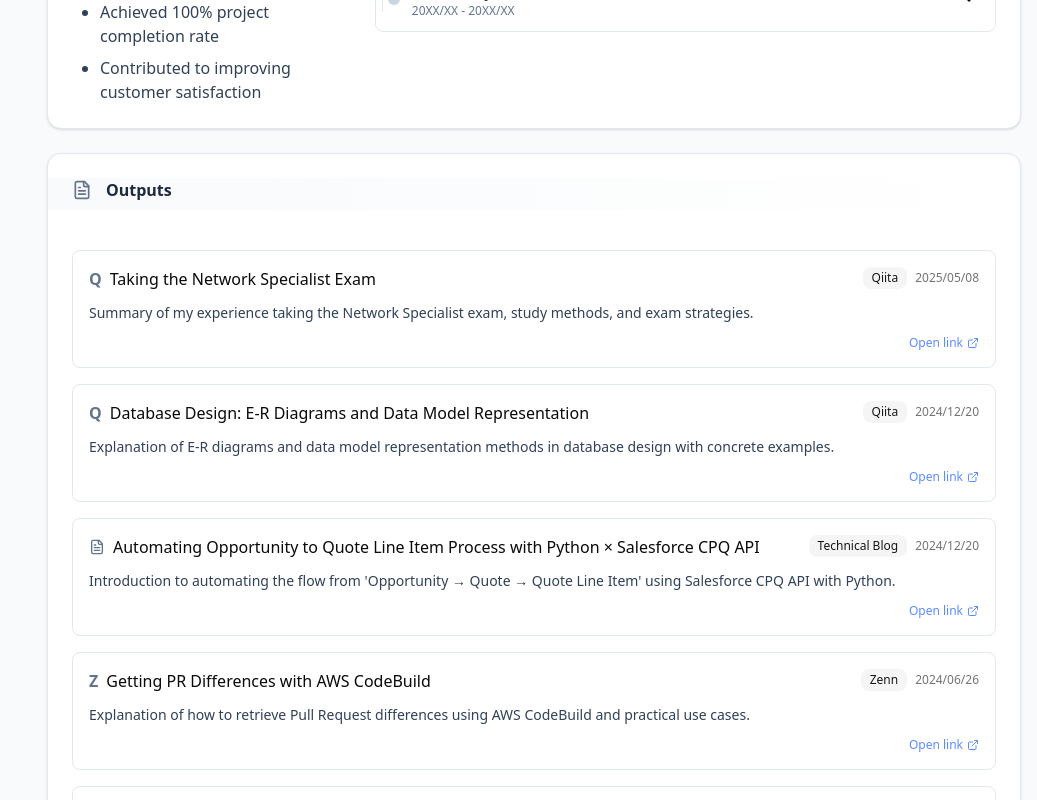
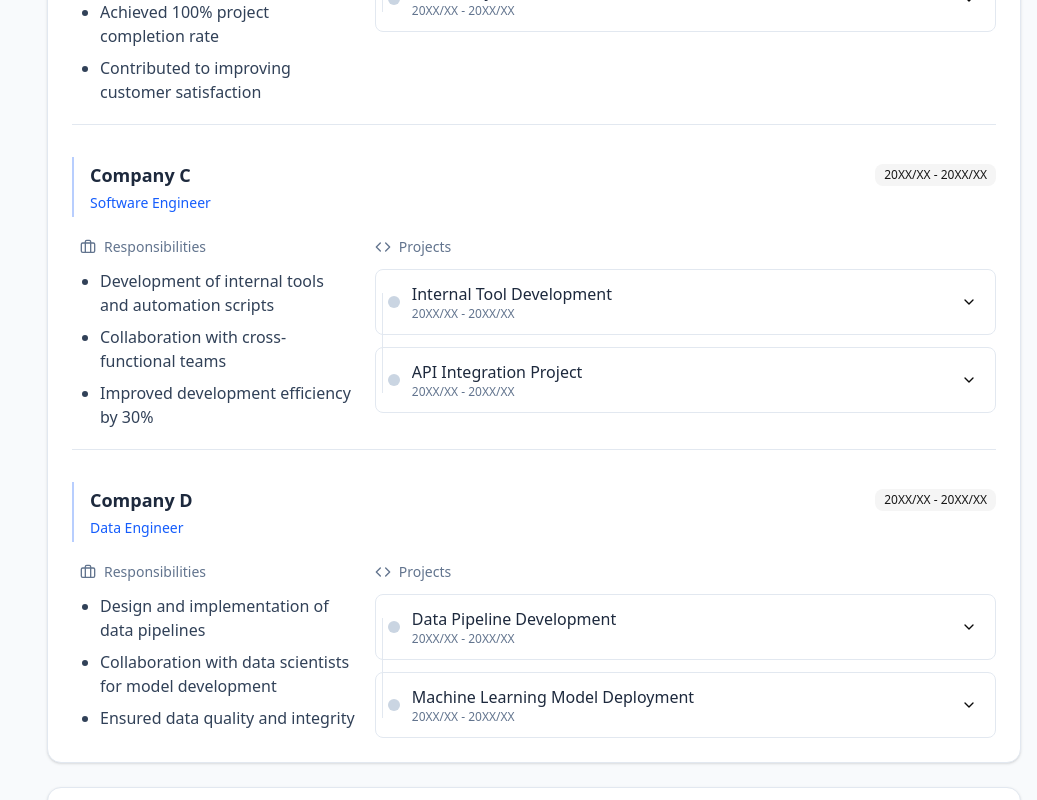
Before and after one commit to ken-1200/resume, a Next.js app: page /en in a window 1280 px wide. Shown: the part 1720-2520 px from the top of the page, without its empty margins (243-1280 px from the left). Built offline with nearby package versions, Linux system fonts and the light colour scheme.

Commit message:
feat: add work experience entries for Companies C and D in profile data

```diff
--- a/src/data/localized-data.ts
+++ b/src/data/localized-data.ts
@@ -88,6 +88,61 @@ export function useProfileData() {
           },
         ],
       },
+      {
+        companyName: "C株式会社",
+        period: "20XX/XX ～ 20XX/XX",
+        position: "ソフトウェアエンジニア",
+        responsibilities: [
+          "社内ツールや自動化スクリプトの開発",
+          "クロスファンクショナルチームとの連携",
+          "開発効率を30%向上",
+        ],
+        projects: [
+          {
+            title: "社内ツール開発",
+            period: "20XX/XX ～ 20XX/XX",
+            summary: "社内業務改善のためのツール開発",
+            details: ["定型業務の自動化", "データ可視化ツール"],
+            technologies: ["Python", "Flask", "JavaScript"],
+          },
+          {
+            title: "API統合プロジェクト",
+            period: "20XX/XX ～ 20XX/XX",
+            summary: "外部APIを利用したデータ取得の統合",
+            details: ["API設計と実装", "エラーハンドリングとロギング"],
+            technologies: ["Node.js", "Express", "PostgreSQL"],
+          },
+        ],
+      },
+      {
+        companyName: "D株式会社",
+        period: "20XX/XX ～ 20XX/XX",
+        position: "データエンジニア",
+        responsibilities: [
+          "データパイプラインの設計・実装",
+          "データサイエンティストとのモデル開発連携",
+          "データ品質と整合性の確保",
+        ],
+        projects: [
+          {
+            title: "データパイプライン開発",
+            period: "20XX/XX ～ 20XX/XX",
+            summary: "リアルタイム分析用のデータパイプライン開発",
+            details: ["ETLプロセスの自動化", "データ変換とロード"],
+            technologies: ["Apache Airflow", "Spark", "Kafka"],
+          },
+          {
+            title: "機械学習モデルのデプロイメント",
+            period: "20XX/XX ～ 20XX/XX",
+            summary: "機械学習モデルを本番環境にデプロイメントするプロジェクト",
+            details: [
+              "モデルの監視とパフォーマンスチューニング",
+              "スケーラビリティの向上",
+            ],
+            technologies: ["Docker", "Kubernetes", "TensorFlow"],
+          },
+        ],
+      },
     ],
     en: [
       {
@@ -154,6 +209,58 @@ export function useProfileData() {
               "ETL pipeline development",
             ],
             technologies: ["Python", "BigQuery", "Airflow"],
+          },
+        ],
+      },
+      {
+        companyName: "Company C",
+        period: "20XX/XX - 20XX/XX",
+        position: "Software Engineer",
+        responsibilities: [
+          "Development of internal tools and automation scripts",
+          "Collaboration with cross-functional teams",
+          "Improved development efficiency by 30%",
+        ],
+        projects: [
+          {
+            title: "Internal Tool Development",
+            period: "20XX/XX - 20XX/XX",
+            summary: "Development of tools to improve internal operations",
+            details: ["Automation of repetitive tasks", "Data visualization tools"],
+            technologies: ["Python", "Flask", "JavaScript"],
+          },
+          {
+            title: "API Integration Project",
+            period: "20XX/XX - 20XX/XX",
+            summary: "Integration of external APIs for data retrieval",
+            details: ["API design and implementation", "Error handling and logging"],
+            technologies: ["Node.js", "Express", "PostgreSQL"],
+          },
+        ],
+      },
+      {
+        companyName: "Company D",
+        period: "20XX/XX - 20XX/XX",
+        position: "Data Engineer",
+        responsibilities: [
+          "Design and implementation of data pipelines",
+          "Collaboration with data scientists for model development",
+          "Ensured data quality and integrity",
+        ],
+        projects: [
+          {
+            title: "Data Pipeline Development",
+            period: "20XX/XX - 20XX/XX",
+            summary: "Development of data pipelines for real-time analytics",
+            details: ["ETL process automation", "Data transformation and loading"],
+            technologies: ["Apache Airflow", "Spark", "Kafka"],
+          },
+          {
+            title: "Machine Learning Model Deployment",
+            period: "20XX/XX - 20XX/XX",
+            summary: "Deployment of machine learning models into production",
+            details: ["Model monitoring and performance tuning", "Scalability improvements"],
+            technologies: ["Docker", "Kubernetes", "TensorFlow"],
           },
         ],
       },
```
